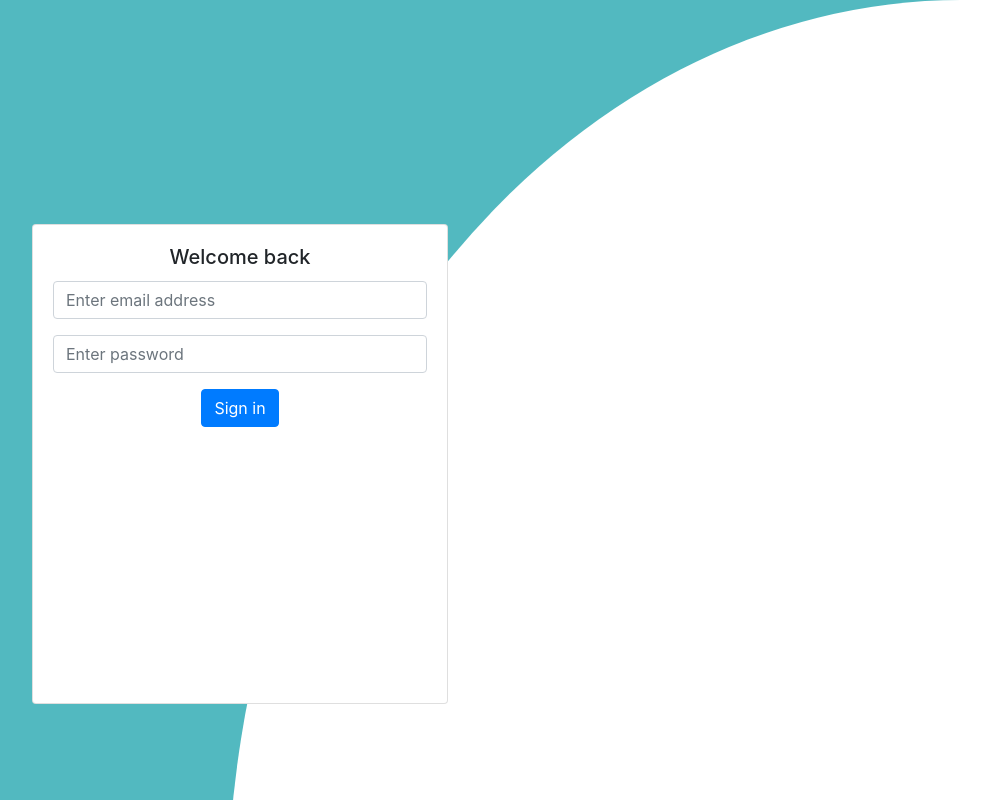
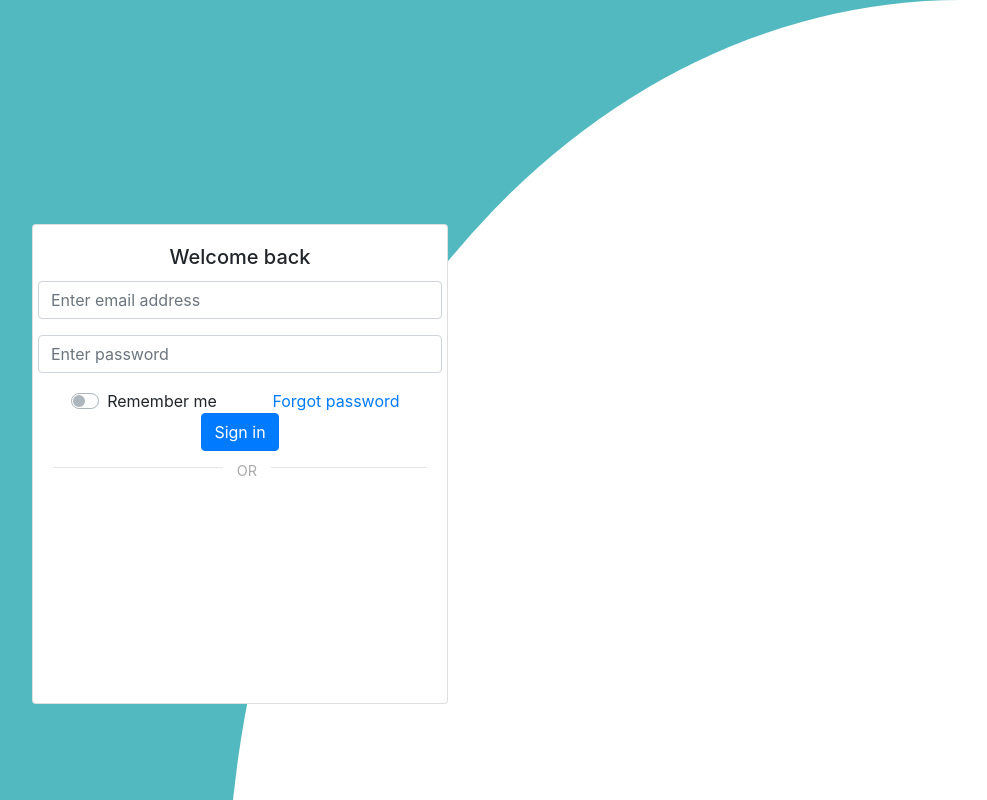
Before and after one commit to jakazzy/exercise-tracker-client, a React (Create React App) app: page / in a window 1280 px wide. Shown: the top 800 px of the page, without its empty margins (272-1259 px from the left). Built offline with nearby package versions, Linux system fonts and the light colour scheme.

Commit message:
add the signinpage

```diff
--- a/src/components/signin/signin.component.jsx
+++ b/src/components/signin/signin.component.jsx
@@ -20,27 +20,30 @@ const Signin = () => {
         <Card.Title>Welcome back</Card.Title>
         <Form>
           <Form.Group as={Row} controlId="Email">
-            {/* <Form.Label column sm={3}>
-              Email
-            </Form.Label> */}
-            <Col>
             <Form.Control
               type="email"
               placeholder="Enter email address"></Form.Control>
-            </Col>
           </Form.Group>
 
           <Form.Group as={Row} controlId="password">
-            {/* <Form.Label column sm={3}>
-              Password
-            </Form.Label> */}
-            <Col>
             <Form.Control
               type="password"
               placeholder="Enter password"></Form.Control>
+          </Form.Group>
+          <Form.Row>
+            <Col sm={6}>
+              <Form.Check type="switch" id="remember-me" label="Remember me" />
             </Col>
-          </Form.Group>
+            <Col sm={6}>
+              {' '}
+              <Card.Link href="#">Forgot password</Card.Link>
+            </Col>
+          </Form.Row>
           <Button> Sign in</Button>
+          <div className="login-or">
+            <span className="span-or">OR</span>
+            <hr className="hr-or" />
+          </div>
         </Form>
       </Card.Body>
     </Card>
--- a/src/components/signin/signin.styles.css
+++ b/src/components/signin/signin.styles.css
@@ -1,4 +1,25 @@
-/* .card-container {
-  width: "18rem";
-  height: "20rem";
-} */
+.login-or {
+  font-size: 0.9rem;
+  color: #aaa;
+  position: relative;
+  margin-top: 0.5rem;
+  margin-bottom: 0.5rem;
+  padding-top: 0.5rem;
+  padding-bottom: 0.5rem;
+}
+
+.hr-or {
+  height: 1rem;
+  color: #cdcdcd;
+  margin-top: 0;
+  margin-bottom: 0;
+}
+
+.span-or {
+  display: inline-block;
+  position: absolute;
+  width: 3rem;
+  background-color: #fff;
+  top: 1px;
+  left: 170px;
+}
```
Lines whose indentation alone changed are shown as unchanged.
